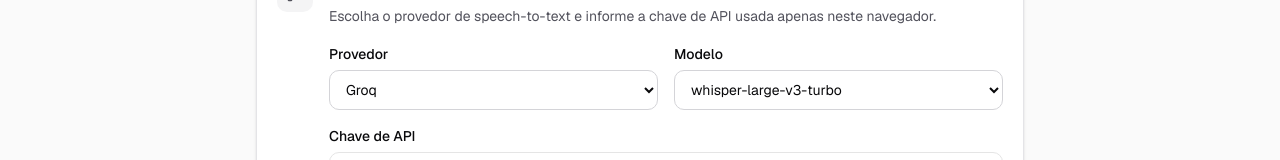
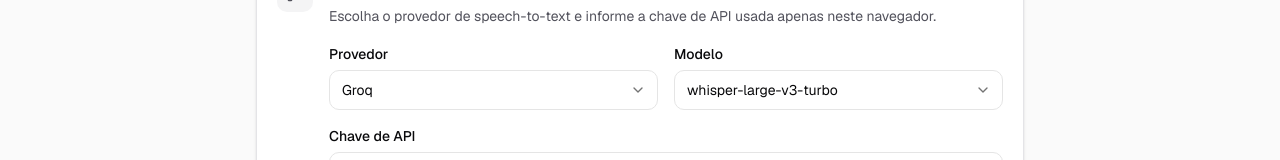
Before and after one commit to solerpedroo/youtube_ai_transcriber, a Next.js app: page /settings in a window 1280 px wide. Shown: the part 579-739 px from the top of the page. Built offline with nearby package versions, Linux system fonts and the light colour scheme.

Commit message:
refactor(settings): substitui selects HTML nativos pelo componente Select

```diff
--- a/src/components/settings/transcription-settings-form.tsx
+++ b/src/components/settings/transcription-settings-form.tsx
@@ -4,6 +4,7 @@
 import type { TranscriptionProviderId } from "@/types";
 import { Button } from "@/components/ui/button";
 import { Input } from "@/components/ui/input";
+import { Select } from "@/components/ui/select";
 import { useSettingsStore } from "@/stores/settings-store";
 
 const PROVIDERS: Array<{ id: TranscriptionProviderId; label: string; models: string[] }> = [
@@ -42,10 +43,9 @@
       <div className="grid gap-4 sm:grid-cols-2">
         <label className="grid gap-1.5 text-sm">
           <span className="font-medium">Provedor</span>
-          <select
+          <Select
             name="provider"
             defaultValue={current.provider}
-            className="h-10 rounded-lg border border-zinc-300 bg-white px-3 dark:border-zinc-700 dark:bg-zinc-950"
             onChange={(event) => {
               const provider = event.target.value as TranscriptionProviderId;
               const models = PROVIDERS.find((item) => item.id === provider)?.models ?? [];
@@ -61,22 +61,21 @@
             {PROVIDERS.map((provider) => (
               <option key={provider.id} value={provider.id}>{provider.label}</option>
             ))}
-          </select>
+          </Select>
         </label>
         <label className="grid gap-1.5 text-sm">
           <span className="font-medium">Modelo</span>
-          <select
+          <Select
             name="model"
             value={current.model}
             onChange={(event) => updateSettings({
               transcriptionProvider: { ...current, model: event.target.value },
             })}
-            className="h-10 rounded-lg border border-zinc-300 bg-white px-3 dark:border-zinc-700 dark:bg-zinc-950"
           >
             {providerMeta.models.map((model) => (
               <option key={model} value={model}>{model}</option>
             ))}
-          </select>
+          </Select>
         </label>
       </div>
       <label className="grid gap-1.5 text-sm">
```
